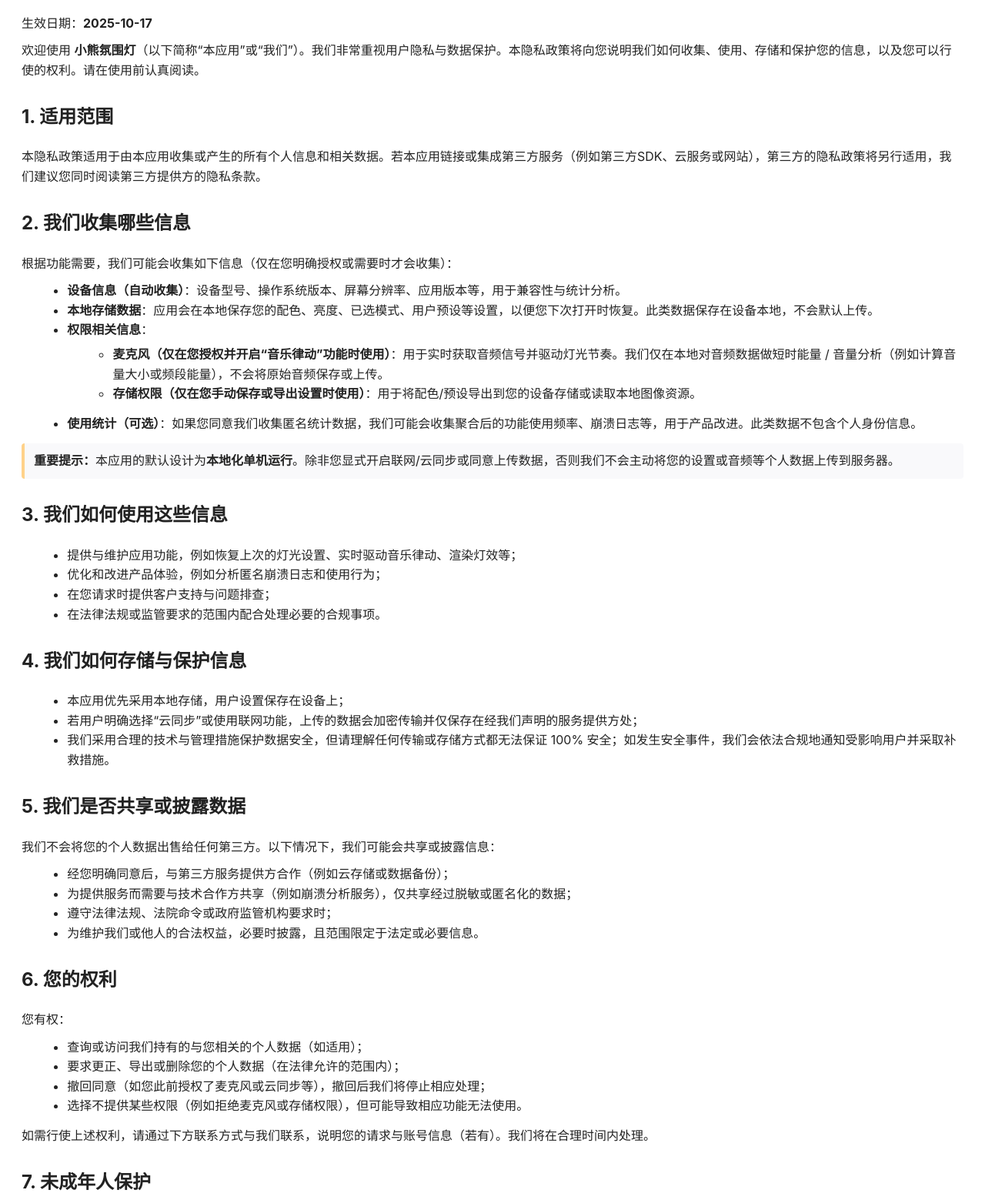
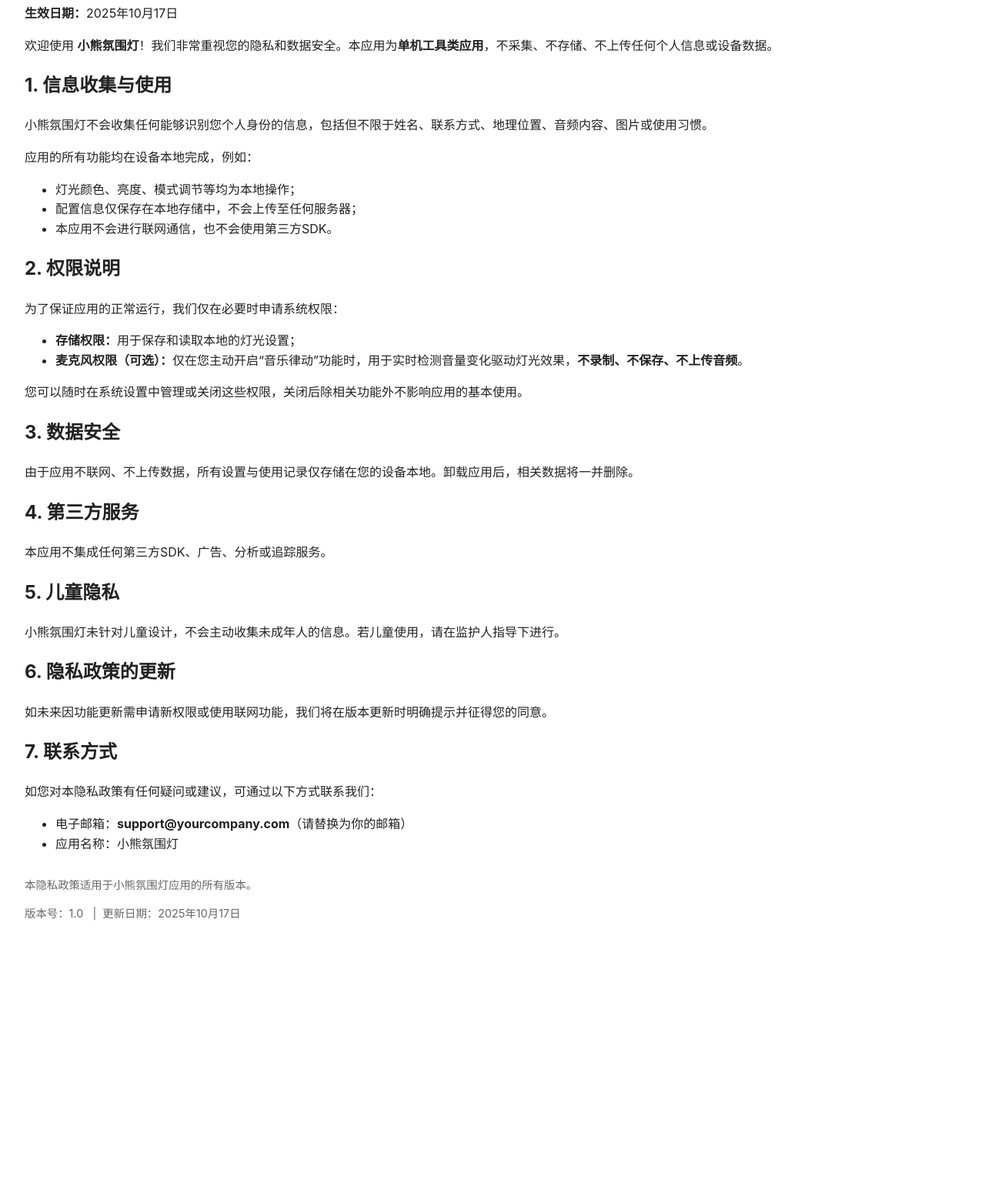
Before and after one commit to hahaoshui/xiaoxiong-light, a plain HTML site: page index.html in a window 1280 px wide. Shown: the part 121-1680 px from the top of the page at 77% size. After the commit the page ends 1366 px from the top, so only its background shows below. Drawn offline with Linux system fonts and the light colour scheme.

Commit message:
Revise privacy agreement terminology and content嫦娥
Updated the privacy agreement to reflect changes in terminology and content, ensuring clarity on data collection and user rights.

```diff
--- a/index.html
+++ b/index.html
@@ -3,108 +3,66 @@
 <head>
   <meta charset="utf-8" />
   <meta name="viewport" content="width=device-width,initial-scale=1" />
-  <title>小熊氛围灯 隐私协议</title>
+  <title>小熊氛围灯 隐私政策</title>
   <style>
-    body { font-family: -apple-system, BlinkMacSystemFont, "Helvetica Neue", "PingFang SC", "Hiragino Sans GB", "Microsoft YaHei", Arial, sans-serif; color:#222; line-height:1.6; padding:20px; background:#fff; }
-    h1,h2,h3 { color:#222; margin-top:1.2em; }
-    p { margin:0.6em 0; }
-    ul { margin:0.4em 0 0.8em 1.2em; }
-    code{ background:#f5f5f7; padding:2px 6px; border-radius:4px; font-size:0.95em;}
-    .note { background:#f9f9fb; border-left:4px solid #ffd28a; padding:10px 12px; margin:12px 0; border-radius:4px; }
-    footer { margin-top:2em; color:#666; font-size:0.9em; }
+    body {
+      font-family: -apple-system, BlinkMacSystemFont, "PingFang SC", "Helvetica Neue", Arial, sans-serif;
+      padding: 24px;
+      line-height: 1.6;
+      color: #222;
+      background: #fff;
+    }
+    h1, h2 { color: #222; }
+    footer { margin-top: 2em; color: #666; font-size: 0.9em; }
   </style>
 </head>
 <body>
   <h1>小熊氛围灯 隐私政策</h1>
 
-  <p>生效日期：<strong>2025-10-17</strong></p>
+  <p><strong>生效日期：</strong>2025年10月17日</p>
 
-  <p>欢迎使用 <strong>小熊氛围灯</strong>（以下简称“本应用”或“我们”）。我们非常重视用户隐私与数据保护。本隐私政策将向您说明我们如何收集、使用、存储和保护您的信息，以及您可以行使的权利。请在使用前认真阅读。</p>
+  <p>欢迎使用 <strong>小熊氛围灯</strong>！我们非常重视您的隐私和数据安全。本应用为<strong>单机工具类应用</strong>，不采集、不存储、不上传任何个人信息或设备数据。</p>
 
-  <h2>1. 适用范围</h2>
-  <p>本隐私政策适用于由本应用收集或产生的所有个人信息和相关数据。若本应用链接或集成第三方服务（例如第三方SDK、云服务或网站），第三方的隐私政策将另行适用，我们建议您同时阅读第三方提供方的隐私条款。</p>
+  <h2>1. 信息收集与使用</h2>
+  <p>小熊氛围灯不会收集任何能够识别您个人身份的信息，包括但不限于姓名、联系方式、地理位置、音频内容、图片或使用习惯。</p>
+  <p>应用的所有功能均在设备本地完成，例如：
+  <ul>
+    <li>灯光颜色、亮度、模式调节等均为本地操作；</li>
+    <li>配置信息仅保存在本地存储中，不会上传至任何服务器；</li>
+    <li>本应用不会进行联网通信，也不会使用第三方SDK。</li>
+  </ul>
+  </p>
 
-  <h2>2. 我们收集哪些信息</h2>
-  <p>根据功能需要，我们可能会收集如下信息（仅在您明确授权或需要时才会收集）：</p>
+  <h2>2. 权限说明</h2>
+  <p>为了保证应用的正常运行，我们仅在必要时申请系统权限：</p>
   <ul>
-    <li><strong>设备信息（自动收集）</strong>：设备型号、操作系统版本、屏幕分辨率、应用版本等，用于兼容性与统计分析。</li>
-    <li><strong>本地存储数据</strong>：应用会在本地保存您的配色、亮度、已选模式、用户预设等设置，以便您下次打开时恢复。此类数据保存在设备本地，不会默认上传。</li>
-    <li><strong>权限相关信息</strong>：
-      <ul>
-        <li><strong>麦克风（仅在您授权并开启“音乐律动”功能时使用）</strong>：用于实时获取音频信号并驱动灯光节奏。我们仅在本地对音频数据做短时能量 / 音量分析（例如计算音量大小或频段能量），不会将原始音频保存或上传。</li>
-        <li><strong>存储权限（仅在您手动保存或导出设置时使用）</strong>：用于将配色/预设导出到您的设备存储或读取本地图像资源。</li>
-      </ul>
-    </li>
-    <li><strong>使用统计（可选）</strong>：如果您同意我们收集匿名统计数据，我们可能会收集聚合后的功能使用频率、崩溃日志等，用于产品改进。此类数据不包含个人身份信息。</li>
+    <li><strong>存储权限：</strong>用于保存和读取本地的灯光设置；</li>
+    <li><strong>麦克风权限（可选）：</strong>仅在您主动开启“音乐律动”功能时，用于实时检测音量变化驱动灯光效果，<strong>不录制、不保存、不上传音频</strong>。</li>
   </ul>
+  <p>您可以随时在系统设置中管理或关闭这些权限，关闭后除相关功能外不影响应用的基本使用。</p>
 
-  <div class="note">
-    <strong>重要提示：</strong>本应用的默认设计为<strong>本地化单机运行</strong>。除非您显式开启联网/云同步或同意上传数据，否则我们不会主动将您的设置或音频等个人数据上传到服务器。
-  </div>
+  <h2>3. 数据安全</h2>
+  <p>由于应用不联网、不上传数据，所有设置与使用记录仅存储在您的设备本地。卸载应用后，相关数据将一并删除。</p>
 
-  <h2>3. 我们如何使用这些信息</h2>
+  <h2>4. 第三方服务</h2>
+  <p>本应用不集成任何第三方SDK、广告、分析或追踪服务。</p>
+
+  <h2>5. 儿童隐私</h2>
+  <p>小熊氛围灯未针对儿童设计，不会主动收集未成年人的信息。若儿童使用，请在监护人指导下进行。</p>
+
+  <h2>6. 隐私政策的更新</h2>
+  <p>如未来因功能更新需申请新权限或使用联网功能，我们将在版本更新时明确提示并征得您的同意。</p>
+
+  <h2>7. 联系方式</h2>
+  <p>如您对本隐私政策有任何疑问或建议，可通过以下方式联系我们：</p>
   <ul>
-    <li>提供与维护应用功能，例如恢复上次的灯光设置、实时驱动音乐律动、渲染灯效等；</li>
-    <li>优化和改进产品体验，例如分析匿名崩溃日志和使用行为；</li>
-    <li>在您请求时提供客户支持与问题排查；</li>
-    <li>在法律法规或监管要求的范围内配合处理必要的合规事项。</li>
-  </ul>
-
-  <h2>4. 我们如何存储与保护信息</h2>
-  <ul>
-    <li>本应用优先采用本地存储，用户设置保存在设备上；</li>
-    <li>若用户明确选择“云同步”或使用联网功能，上传的数据会加密传输并仅保存在经我们声明的服务提供方处；</li>
-    <li>我们采用合理的技术与管理措施保护数据安全，但请理解任何传输或存储方式都无法保证 100% 安全；如发生安全事件，我们会依法合规地通知受影响用户并采取补救措施。</li>
-  </ul>
-
-  <h2>5. 我们是否共享或披露数据</h2>
-  <p>我们不会将您的个人数据出售给任何第三方。以下情况下，我们可能会共享或披露信息：</p>
-  <ul>
-    <li>经您明确同意后，与第三方服务提供方合作（例如云存储或数据备份）；</li>
-    <li>为提供服务而需要与技术合作方共享（例如崩溃分析服务），仅共享经过脱敏或匿名化的数据；</li>
-    <li>遵守法律法规、法院命令或政府监管机构要求时；</li>
-    <li>为维护我们或他人的合法权益，必要时披露，且范围限定于法定或必要信息。</li>
-  </ul>
-
-  <h2>6. 您的权利</h2>
-  <p>您有权：</p>
-  <ul>
-    <li>查询或访问我们持有的与您相关的个人数据（如适用）；</li>
-    <li>要求更正、导出或删除您的个人数据（在法律允许的范围内）；</li>
-    <li>撤回同意（如您此前授权了麦克风或云同步等），撤回后我们将停止相应处理；</li>
-    <li>选择不提供某些权限（例如拒绝麦克风或存储权限），但可能导致相应功能无法使用。</li>
-  </ul>
-  <p>如需行使上述权利，请通过下方联系方式与我们联系，说明您的请求与账号信息（若有）。我们将在合理时间内处理。</p>
-
-  <h2>7. 未成年人保护</h2>
-  <p>本应用不面向未成年人收集独立的账户信息。若您为未成年人监护人并发现孩子使用本应用，请在监护下使用。如需删除未成年人的数据或有隐私问题，请联系我们。</p>
-
-  <h2>8. 第三方服务与链接</h2>
-  <p>本应用可能使用第三方工具或 SDK（例如崩溃统计、云服务等）。这些第三方各自有独立的隐私政策，我们对其数据处理不负全部责任。建议您查看第三方隐私条款以了解更多信息。</p>
-
-  <h2>9. 权限说明（概览）</h2>
-  <ul>
-    <li><strong>麦克风（可选）</strong>：用于实时音频分析以驱动“音乐律动”灯效。仅做短时音量/能量计算，不保存原始音频，不上传。</li>
-    <li><strong>存储（可选）</strong>：用于保存/导出配色与预设，或读取本地图片资源（如自定义图案）。</li>
-    <li>若您拒绝上述权限，相关功能将无法使用，但应用的其他功能仍可正常运行。</li>
-  </ul>
-
-  <h2>10. 数据保留</h2>
-  <p>我们仅在实现本隐私政策所述目的所必需的期限内保留您的数据。若您请求删除，我们将根据法律和技术条件尽快删除或匿名化处理相关数据。</p>
-
-  <h2>11. 隐私政策的更新</h2>
-  <p>我们可能会不时更新本隐私政策。若发生重大变更，我们会在应用内或通过适当渠道提示并在变更前征得必要同意。请您不时查看本页以获取最新政策。</p>
-
-  <h2>12. 联系方式</h2>
-  <p>如您对本隐私政策有疑问、投诉或希望行使权利，请通过以下方式联系我们：</p>
-  <ul>
-    <li>电子邮箱：<strong>support@yourcompany.com</strong> （请替换为你实际的客服邮箱）</li>
-    <li>应用名：小熊氛围灯</li>
+    <li>电子邮箱：<strong>support@yourcompany.com</strong>（请替换为你的邮箱）</li>
+    <li>应用名称：小熊氛围灯</li>
   </ul>
 
   <footer>
-    <p>本隐私政策适用于“小熊氛围灯”应用。若您不同意本隐私政策的全部或部分内容，请停止使用本应用并在应用商店联系开发者。</p>
-    <p>版本：1.0 &nbsp; | &nbsp; 生效日期：2025-10-17</p>
+    <p>本隐私政策适用于小熊氛围灯应用的所有版本。</p>
+    <p>版本号：1.0 &nbsp;&nbsp;|&nbsp;&nbsp;更新日期：2025年10月17日</p>
   </footer>
 </body>
 </html>
```
